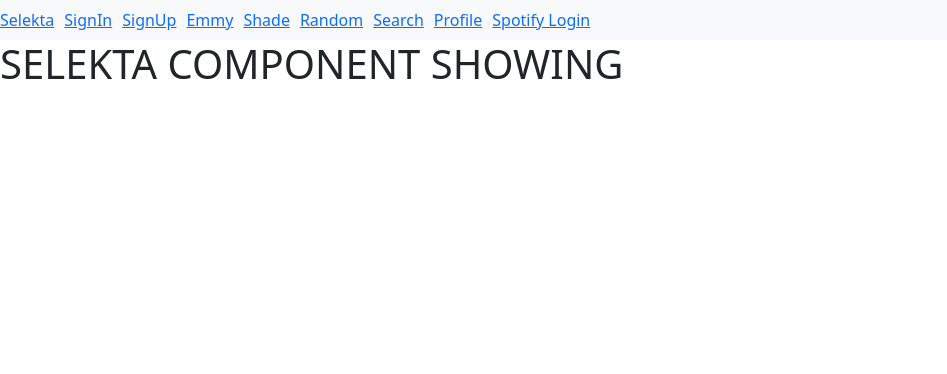
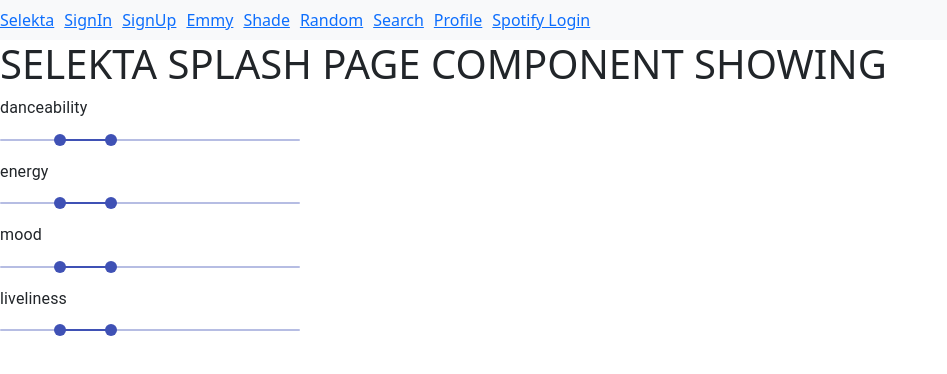
Before and after one commit to soron93/selekta, a React (Create React App) app: page / in a window 1280 px wide. Shown: the top 374 px of the page, without its empty margins (0-947 px from the left). Built offline with nearby package versions, Linux system fonts and the light colour scheme; no server answers.

Commit message:
audio player added to emmy

```diff
--- a/src/components/Selekta.js
+++ b/src/components/Selekta.js
@@ -1,4 +1,6 @@
 import React, { Component } from 'react'
+import SliderMockUp from "./SliderMockUp";
+
 
 class Selekta extends Component {
 
@@ -10,7 +12,15 @@ class Selekta extends Component {
         return (
 
             <div >
-                <h1>SELEKTA COMPONENT SHOWING</h1>
+                <h1>SELEKTA SPLASH PAGE COMPONENT SHOWING</h1>
+                <p>
+                    <SliderMockUp />
+                </p>
+
+                <p>
+
+                </p>
+
 
             </div>
 
--- a/src/components/TestEmmy.js
+++ b/src/components/TestEmmy.js
@@ -34,7 +34,7 @@ class TestEmmy extends Component {
     loop={true}
     src={"https://www.soundhelix.com/examples/mp3/SoundHelix-Song-1.mp3" }
 
-  /> />
+  />
         </ThemeProvider>;
 
 
```
